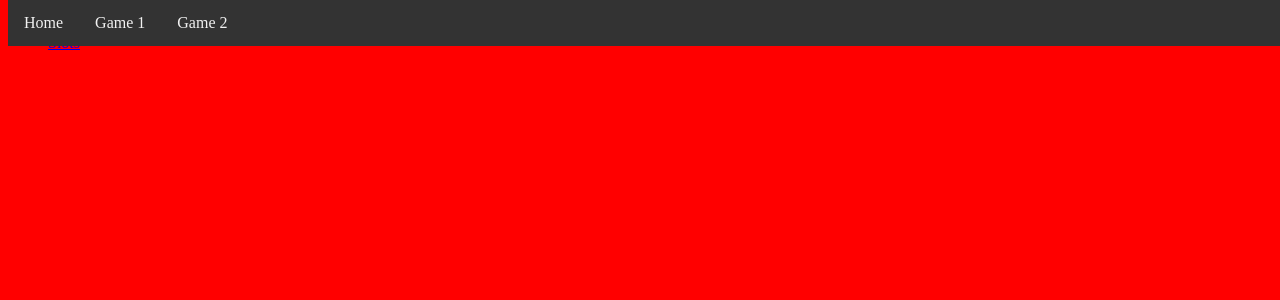
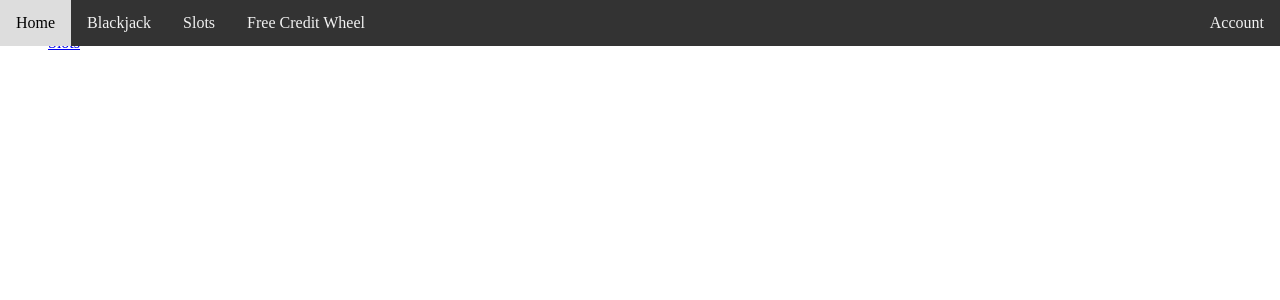
Before and after one commit to aDvernichuk/demacia, a Django app: page /home/ in a window 1280 px wide. Shown: the top 300 px of the page. Run offline with Django 4.2, Linux system fonts and the light colour scheme; data comes from the database, SQL or seed files in the repository.

Commit message:
Still working on HTML

```diff
--- a/home/templates/home/index.html
+++ b/home/templates/home/index.html
@@ -11,8 +11,10 @@
 <body>
     <div class="navbar">
         <a> Home </a>
-        <a> Game 1 </a>
-        <a> Game 2 </a>
+        <a> Blackjack </a>
+        <a> Slots </a>
+        <a> Free Credit Wheel </a>
+        <l> Account </l>
     </div>
 
     {% if games_list %}
--- a/home/templates/home/indexStyle.css
+++ b/home/templates/home/indexStyle.css
@@ -1,6 +1,7 @@
 .navbar {
     overflow: hidden;
     background-color: #333;
+    margin-left:-8px;
     position: fixed;
     top: 0;
     width: 100%;
@@ -15,11 +16,18 @@
     text-decoration: none;
   }
 
+  .navbar l{
+    float: right;
+    display: block;
+    color: #f2f2f2;
+    text-align: center;
+    padding: 14px 16px;
+    text-decoration: none;
+  }
+
   .navbar a:hover {
     background: #ddd;
     color: black;
   }
 
-body {
-      background-color: red;
-  }
+  #
```
